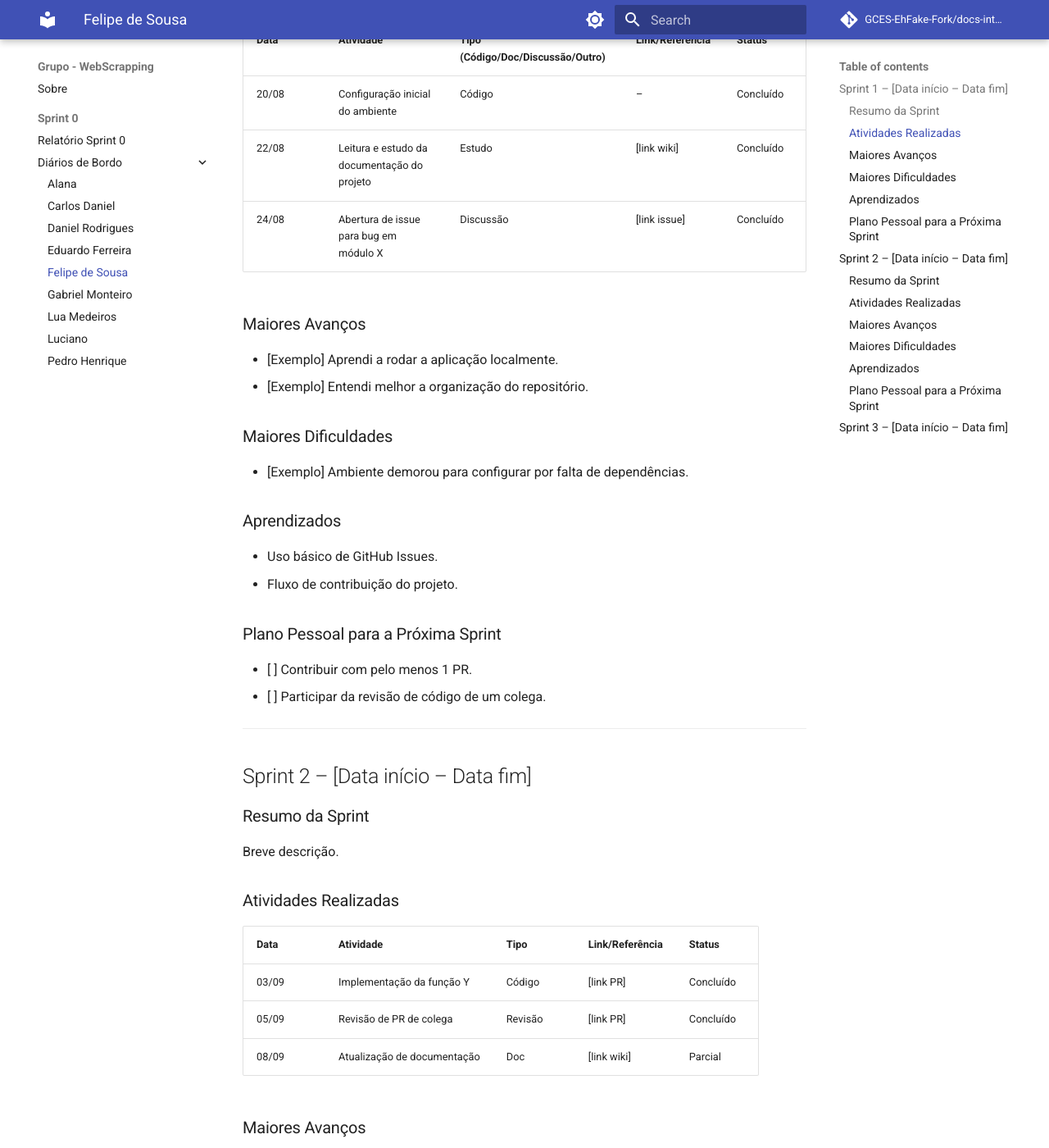
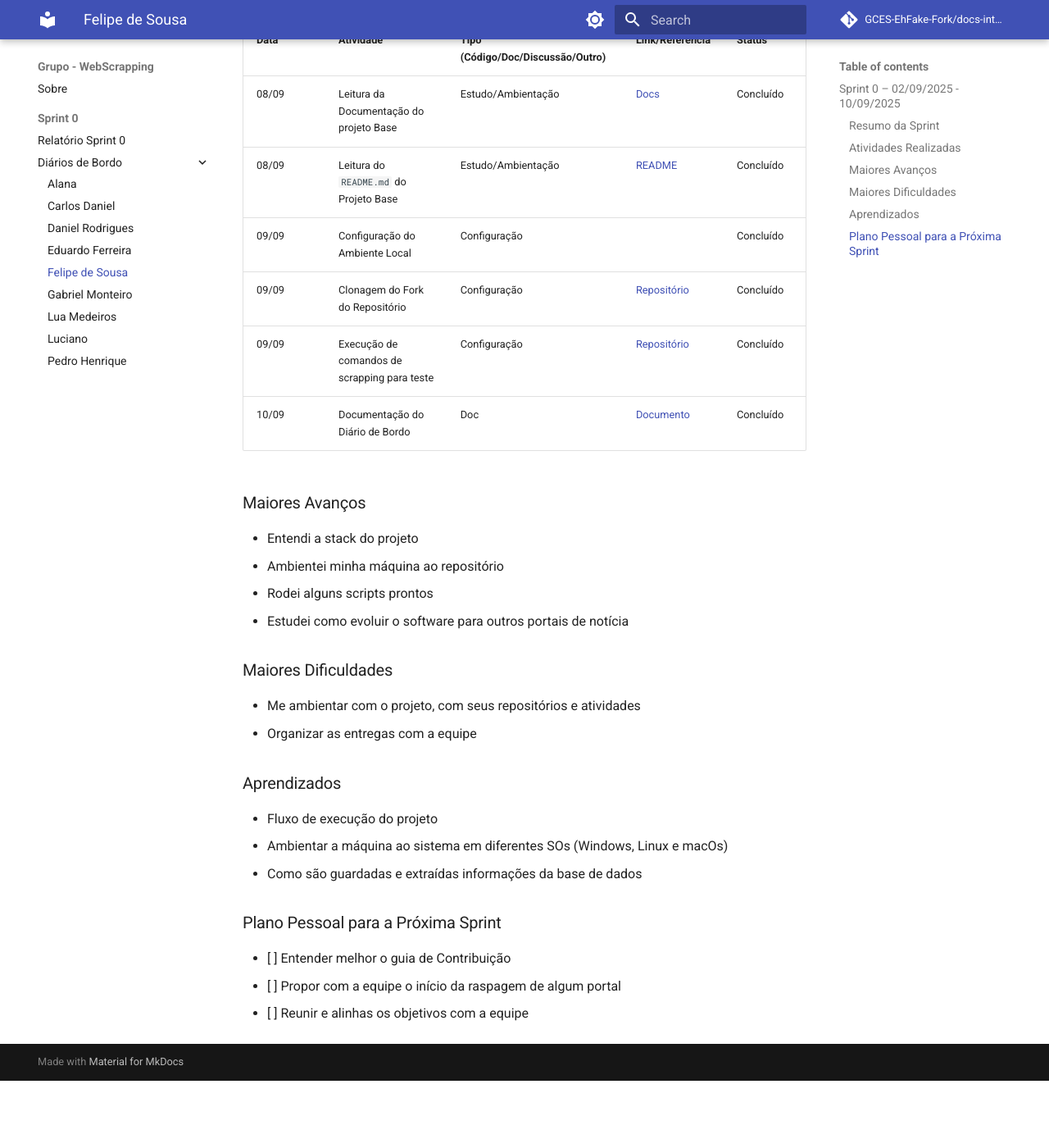
Before and after one commit to GCES-EhFake-Fork/docs-interno, an MkDocs documentation site: the page built from docs/grupo-webscrapping/sprint0/diarioFelipe.md, in a window 1280 px wide and 1400 px high, scrolled down 519 px. Shown: the whole window at 82% size. Built offline with MkDocs 1.6.1 and Material for MkDocs 9.7.7, drawn with Linux system fonts in a browser that asks for light colours; comment, search, counter and statistics services are not loaded; after the commit the page ends 1837 px from its top, so only the background shows below that; some of the changed text lies outside the part shown.

Commit message:
docs: adicionando diario de bordo felipe

```diff
--- a/docs/grupo-webscrapping/sprint0/diarioFelipe.md
+++ b/docs/grupo-webscrapping/sprint0/diarioFelipe.md
@@ -1,80 +1,48 @@
-# Diário de Bordo – \[Nome do(a) Aluno(a)]
+# Diário de Bordo – Felipe de Sousa Coelho
 
-**Disciplina:** \[Nome da disciplina]
-**Equipe:** \[Nome/Identificação da equipe]
-**Comunidade/Projeto de Software Livre:** \[Nome do projeto/comunidade]
+**Disciplina:** Gerência de Configuração e Evolução de Software
+**Equipe:** WebScrapping
+**Comunidade/Projeto de Software Livre:** Check-up
 
 ---
 
-## Sprint 1 – \[Data início – Data fim]
+## Sprint 0 – 02/09/2025 - 10/09/2025
 
 ### Resumo da Sprint
 
-Breve descrição das atividades e reflexões.
+Organização do Grupo em subgrupos (Web-Scrapping e IA) e ambientação com o projeto
 
 ### Atividades Realizadas
 
 | Data  | Atividade                                   | Tipo (Código/Doc/Discussão/Outro) | Link/Referência | Status    |
 | ----- | ------------------------------------------- | --------------------------------- | --------------- | --------- |
-| 20/08 | Configuração inicial do ambiente            | Código                            | –               | Concluído |
-| 22/08 | Leitura e estudo da documentação do projeto | Estudo                            | \[link wiki]    | Concluído |
-| 24/08 | Abertura de issue para bug em módulo X      | Discussão                         | \[link issue]   | Concluído |
+| 08/09 | Leitura da Documentação do projeto Base     | Estudo/Ambientação                | [Docs](https://eh-fake.github.io/docs/land/index.html)                                                                                                       | Concluído |
+| 08/09 | Leitura do `README.md` do Projeto Base      | Estudo/Ambientação                | [README](https://github.com/EH-FAKE/check-up/blob/develop/README.md)                                                                                                         | Concluído |
+| 09/09 | Configuração do Ambiente Local              | Configuração                      |                 | Concluído |
+| 09/09 | Clonagem do Fork do Repositório             | Configuração                      | [Repositório](https://github.com/GCES-EhFake-Fork/checkUp)                                                                                                    | Concluído |
+| 09/09 | Execução de comandos de scrapping para teste| Configuração                      | [Repositório](https://github.com/GCES-EhFake-Fork/checkUp)                                                                                                    | Concluído |
+| 10/09 | Documentação do Diário de Bordo             | Doc                               | [Documento](https://github.com/GCES-EhFake-Fork/docs-interno/blob/main/docs/grupo-webscrapping/sprint0/diarioFelipe.md)                                                                 | Concluído |
 
 ### Maiores Avanços
 
-* \[Exemplo] Aprendi a rodar a aplicação localmente.
-* \[Exemplo] Entendi melhor a organização do repositório.
+- Entendi a stack do projeto
+- Ambientei minha máquina ao repositório
+- Rodei alguns scripts prontos
+- Estudei como evoluir o software para outros portais de notícia
 
 ### Maiores Dificuldades
 
-* \[Exemplo] Ambiente demorou para configurar por falta de dependências.
+- Me ambientar com o projeto, com seus repositórios e atividades
+- Organizar as entregas com a equipe
 
 ### Aprendizados
 
-* Uso básico de GitHub Issues.
-* Fluxo de contribuição do projeto.
+- Fluxo de execução do projeto
+- Ambientar a máquina ao sistema em diferentes SOs (Windows, Linux e macOs)
+- Como são guardadas e extraídas informações da base de dados
 
 ### Plano Pessoal para a Próxima Sprint
 
-* [ ] Contribuir com pelo menos 1 PR.
-* [ ] Participar da revisão de código de um colega.
-
----
-
-## Sprint 2 – \[Data início – Data fim]
-
-### Resumo da Sprint
-
-Breve descrição.
-
-### Atividades Realizadas
-
-| Data  | Atividade                   | Tipo    | Link/Referência | Status    |
-| ----- | --------------------------- | ------- | --------------- | --------- |
-| 03/09 | Implementação da função Y   | Código  | \[link PR]      | Concluído |
-| 05/09 | Revisão de PR de colega     | Revisão | \[link PR]      | Concluído |
-| 08/09 | Atualização de documentação | Doc     | \[link wiki]    | Parcial   |
-
-### Maiores Avanços
-
-* \[Exemplo] Primeiro PR aceito pela comunidade.
-
-### Maiores Dificuldades
-
-* Dificuldade com testes automatizados.
-
-### Aprendizados
-
-* Melhoria no uso de Git (branches, rebase).
-* Importância de escrever commits claros.
-
-### Plano Pessoal para a Próxima Sprint
-
-* [ ] Melhorar conhecimento em testes.
-* [ ] Aprofundar em Docker para rodar ambiente completo.
-
----
-
-## Sprint 3 – \[Data início – Data fim]
-
-*(Repete-se a mesma estrutura, até o final da disciplina.)*
+- [ ] Entender melhor o guia de Contribuição
+- [ ] Propor com a equipe o início da raspagem de algum portal
+- [ ] Reunir e alinhas os objetivos com a equipe
```
